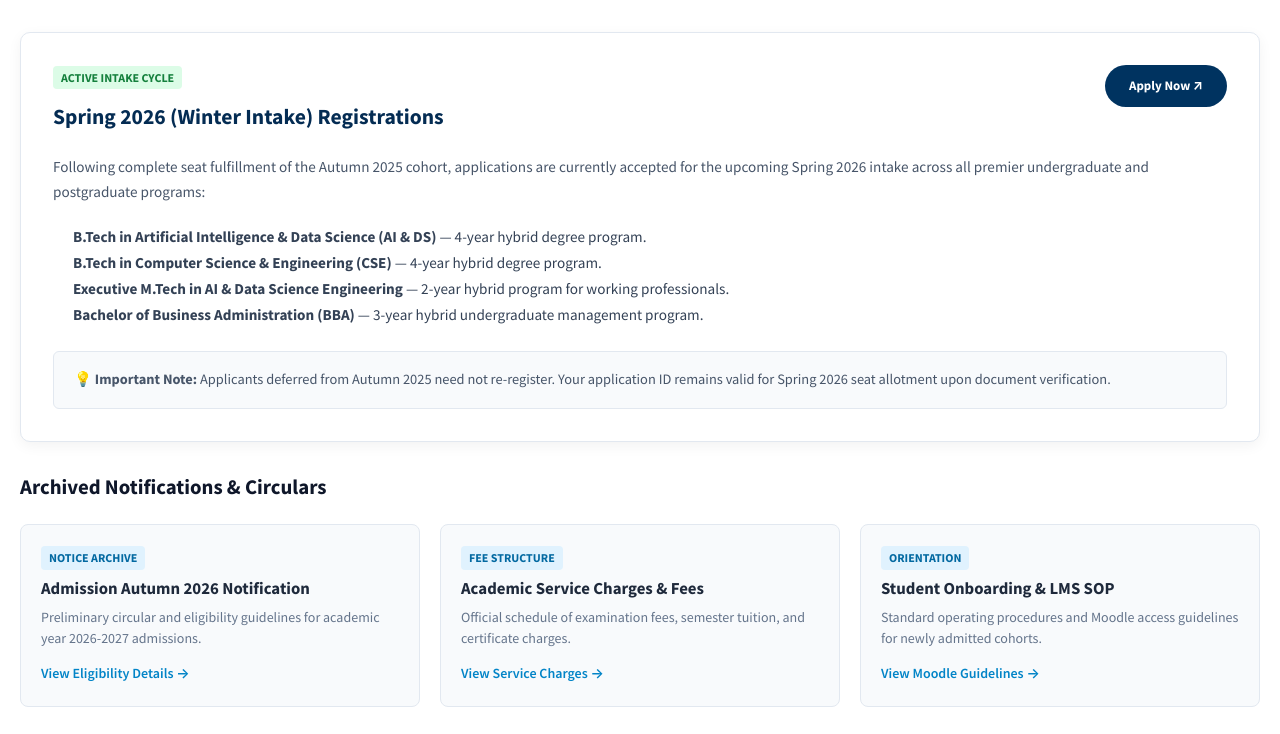
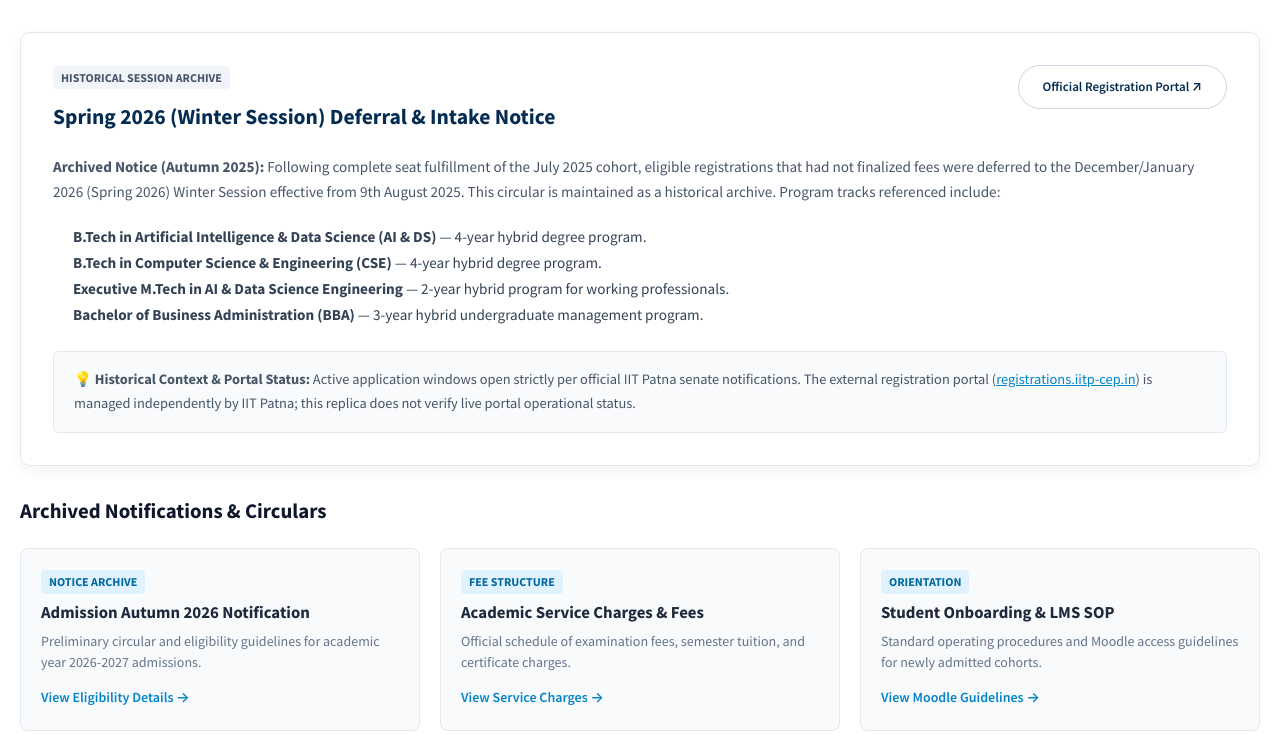
Before and after one commit to ayushcmd/iitp-cet-mock, a plain HTML site: page pages/admission-notice.html in a window 1280 px wide. Shown: the part 907-1641 px from the top of the page. Drawn offline with Linux system fonts and the light colour scheme.

Commit message:
fix: align historical admission notices and service interruption context

```diff
--- a/pages/admission-notice.html
+++ b/pages/admission-notice.html
@@ -19,6 +19,10 @@
   <link rel="stylesheet" href="../css/responsive.css">
 </head>
 <body>
+
+  <!-- Accessible Skip to Content Link (WCAG 2.4.1) -->
+  <a href="#mainContent" class="skip-link">Skip to Main Content</a>
+
 
   <!-- Site-Wide Unofficial Educational Replica Disclaimer -->
   <aside class="replica-disclaimer" role="alert" aria-label="Educational replica notice">
@@ -271,22 +275,22 @@
             </p>
           </div>
 
-          <!-- Current & Upcoming Admission Opportunities -->
+          <!-- Current & Upcoming Admission Opportunities (Historical Archive) -->
           <div class="admission-announcement-card">
             <div style="display: flex; justify-content: space-between; align-items: flex-start; flex-wrap: wrap; gap: 1rem; margin-bottom: 1rem;">
               <div>
-                <span class="admission-archive-tag" style="background: #dcfce7; color: #15803d;">Active Intake Cycle</span>
+                <span class="admission-archive-tag" style="background: #f1f5f9; color: #475569;">Historical Session Archive</span>
                 <h3 style="font-size: 1.35rem; font-weight: 700; color: #042c53; margin: 0.35rem 0 0.5rem 0;">
-                  Spring 2026 (Winter Intake) Registrations
+                  Spring 2026 (Winter Session) Deferral &amp; Intake Notice
                 </h3>
               </div>
-              <a href="https://registrations.iitp-cep.in/" target="_blank" rel="noopener" class="btn-intro-apply" style="padding: 0.65rem 1.5rem;">
-                Apply Now ↗
+              <a href="https://registrations.iitp-cep.in/" target="_blank" rel="noopener" class="btn-intro-browse" style="padding: 0.65rem 1.5rem;">
+                Official Registration Portal ↗
               </a>
             </div>
 
             <p style="font-size: 0.95rem; color: #475569; line-height: 1.65; margin-bottom: 1.25rem;">
-              Following complete seat fulfillment of the Autumn 2025 cohort, applications are currently accepted for the upcoming Spring 2026 intake across all premier undergraduate and postgraduate programs:
+              <strong>Archived Notice (Autumn 2025):</strong> Following complete seat fulfillment of the July 2025 cohort, eligible registrations that had not finalized fees were deferred to the December/January 2026 (Spring 2026) Winter Session effective from 9th August 2025. This circular is maintained as a historical archive. Program tracks referenced include:
             </p>
 
             <ul style="padding-left: 1.25rem; margin-bottom: 1.5rem; color: #334155; line-height: 1.7; font-size: 0.95rem;">
@@ -298,7 +302,7 @@
 
             <div style="background: #f8fafc; border-radius: 6px; padding: 1rem 1.25rem; border: 1px solid #e2e8f0;">
               <p style="margin: 0; font-size: 0.9rem; color: #475569;">
-                💡 <strong>Important Note:</strong> Applicants deferred from Autumn 2025 need not re-register. Your application ID remains valid for Spring 2026 seat allotment upon document verification.
+                💡 <strong>Historical Context &amp; Portal Status:</strong> Active application windows open strictly per official IIT Patna senate notifications. The external registration portal (<a href="https://registrations.iitp-cep.in/" target="_blank" rel="noopener" style="color: #0284c7; text-decoration: underline;">registrations.iitp-cep.in</a>) is managed independently by IIT Patna; this replica does not verify live portal operational status.
               </p>
             </div>
           </div>
```
Also changed, not shown: pages/bonafide-application.html (+10 -3 lines).
